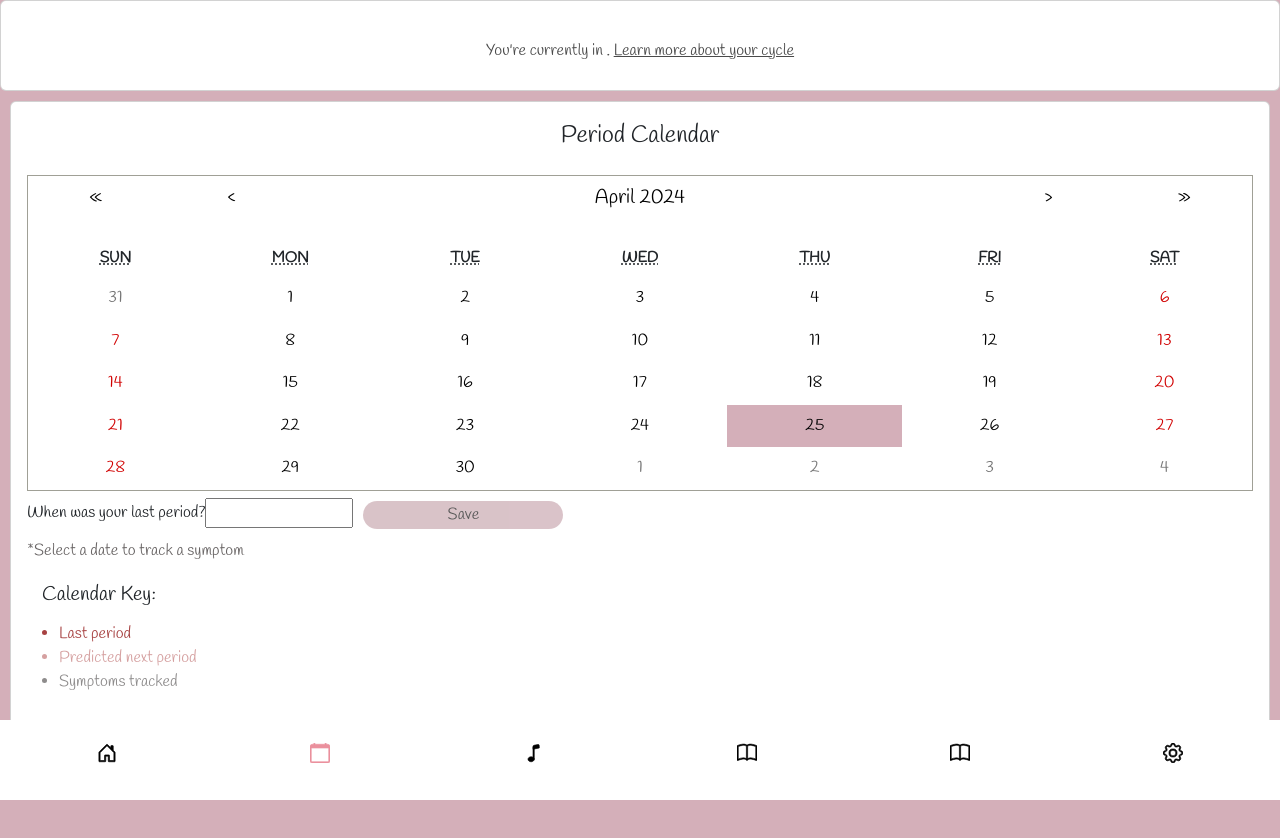
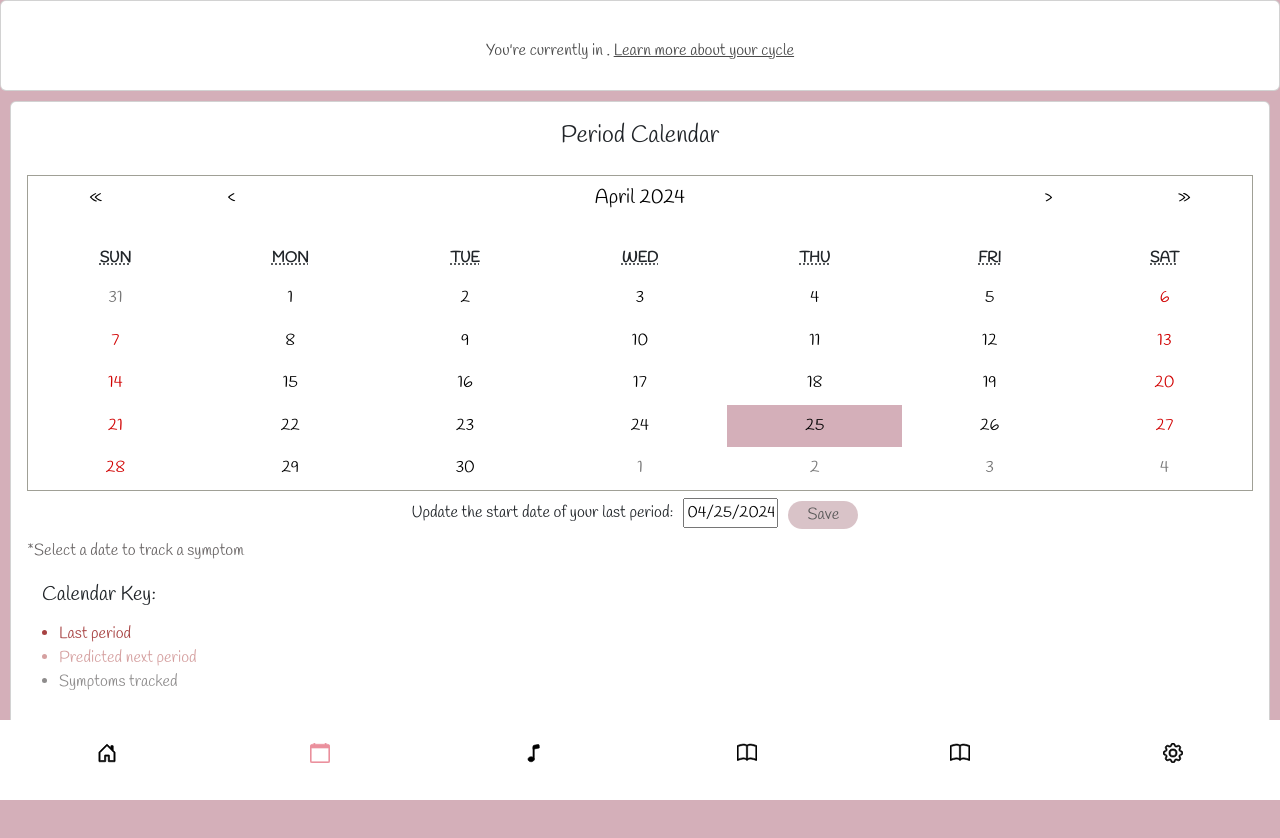
Before and after one commit to paceuniversity/team3spring2024, a React (Create React App) app in the folder moonflo/: page /calendar in a window 1280 px wide. Shown: the top 838 px of the page. Before the commit the page ends 800 px from the top, so only its background shows below. Built offline with nearby package versions, Linux system fonts and the light colour scheme.

Commit message:
styled and modified last period feature

```diff
--- a/moonflo/src/Calendar.css
+++ b/moonflo/src/Calendar.css
@@ -188,4 +188,14 @@ body{
   background:#c6a4ac!important;
   border:none;
   color: black !important;
+  width: 70px;
 }
+
+.custom-datepicker {
+  margin-left: 10px;
+  width: 95px;
+}
+
+.last-period-date{
+  text-align: center;
+}
--- a/moonflo/src/pages/calendar.js
+++ b/moonflo/src/pages/calendar.js
@@ -206,12 +206,19 @@ const PeriodCalendar = () => {
             />
           </div>
 
-          <label>When was your last period?</label>
-          <ReactDatePicker selected={selectedDate} onChange={(date) => setSelectedDate(date)} />
+          <div className="last-period-date">
+          <label>Update the start date of your last period: </label>
+          <ReactDatePicker
+            selected={selectedDate || lastPeriodStartDate}
+            onChange={(date) => setSelectedDate(date)}
+            maxDate={new Date()} // Set maxDate to the current date
+            className="custom-datepicker"
+          />
+
           <Button className="last-period-btn" onClick={handleSave} disabled={!selectedDate || saving}>
             {saving ? 'Saving...' : 'Save'}
           </Button>
-
+          </div>
           <p className="caption">*Select a date to track a symptom</p>
           <h5 className="calendar-key">Calendar Key:</h5>
           <ul className="calendar-key-list">
@@ -224,6 +231,8 @@ const PeriodCalendar = () => {
       {showSymptomTracker && selectedDate && (
         <SymptomTracker selectedDate={selectedDate} onClose={handleCloseSymptomTracker} />
       )}
+      <h1 id='hidden'>.</h1>
+      <h1 id='hidden'>.</h1>
       <NavBar />
     </div>
   );
```
